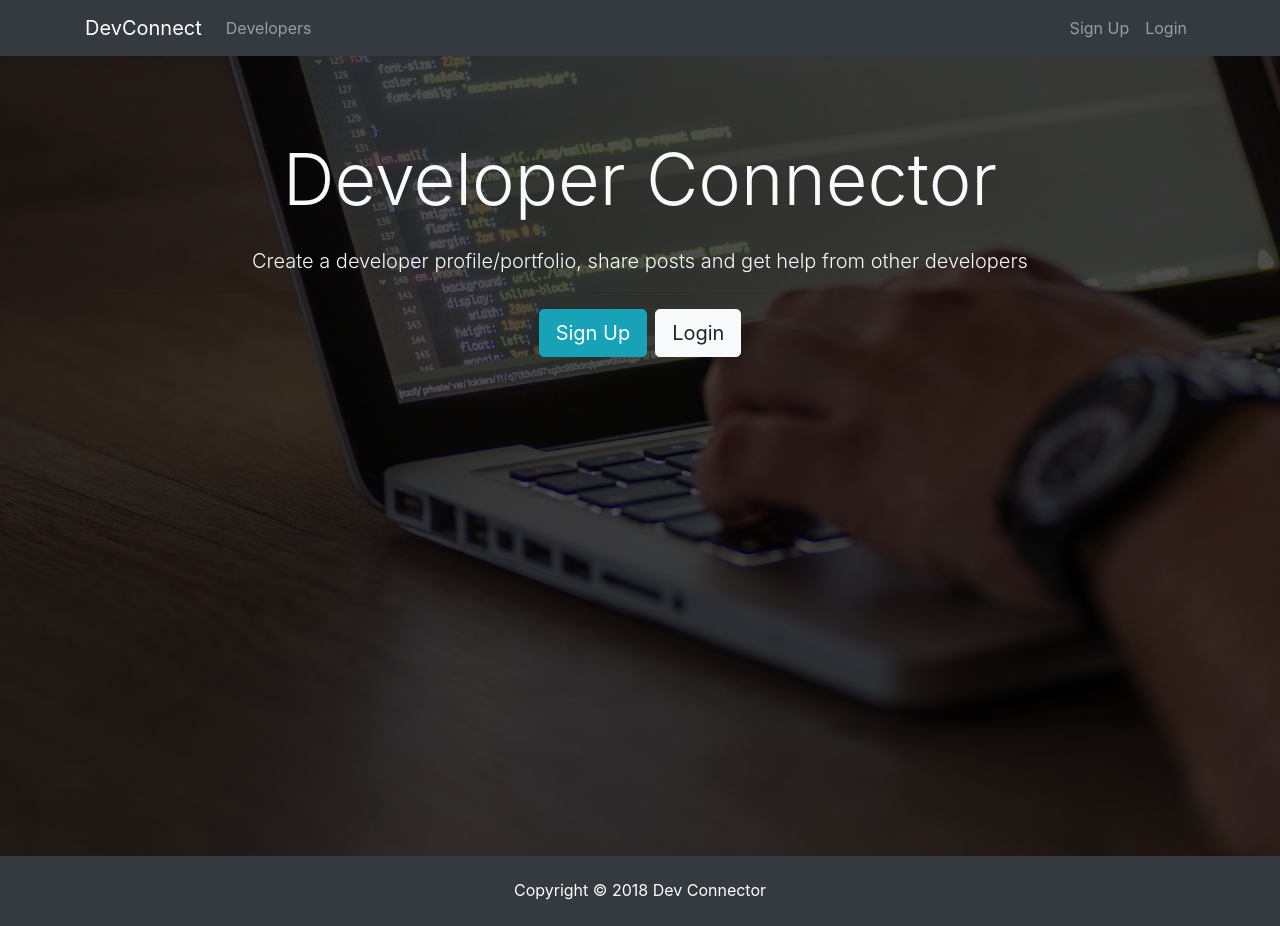
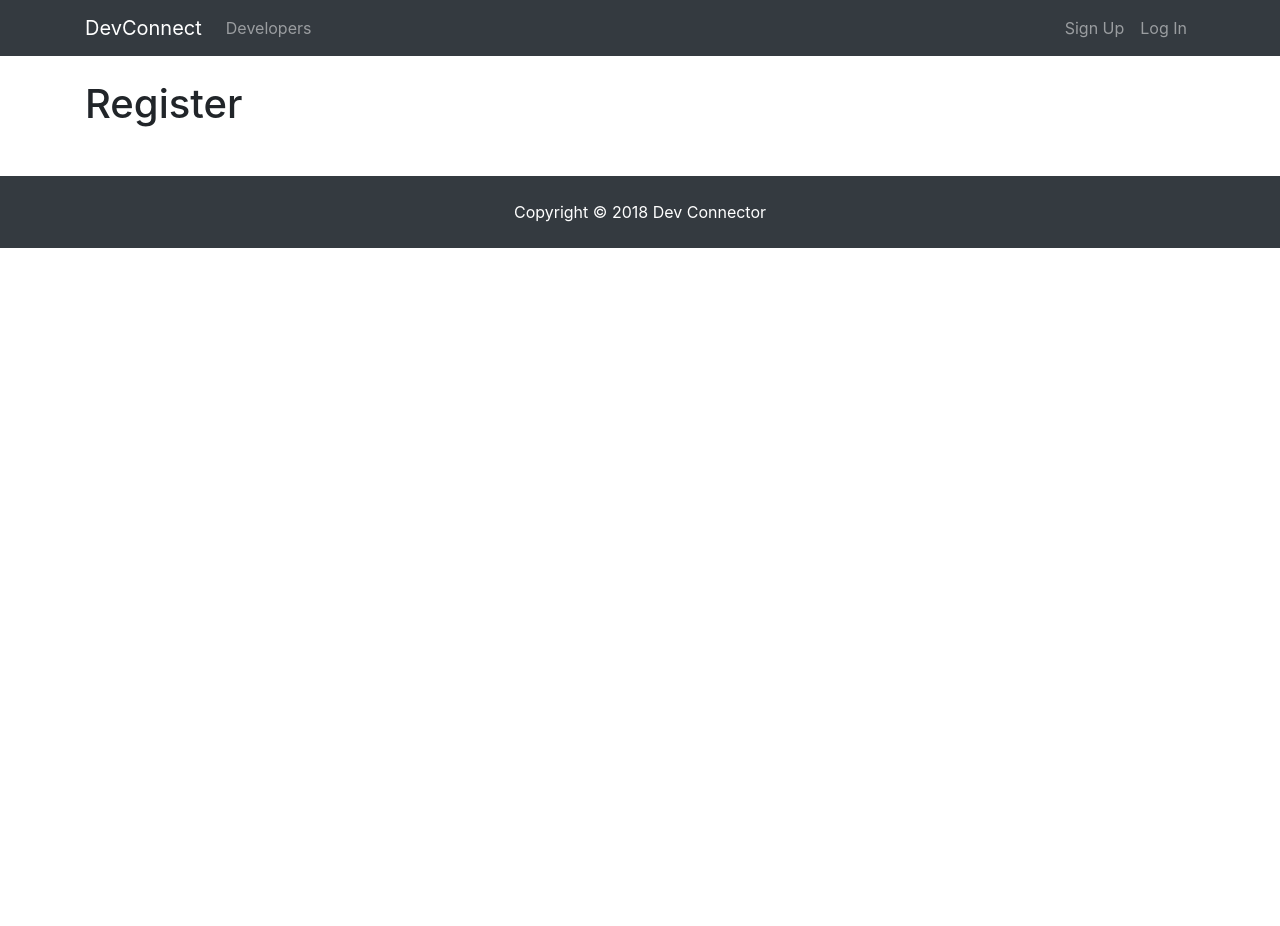
Before and after one commit to brodwen83/real-mern-app, a React (Create React App) app in the folder client/: page /register in a window 1280 px wide. After the commit the page ends 800 px from the top, so only its background shows below. Built offline with nearby package versions, Linux system fonts and the light colour scheme.

Commit message:
Setting up routes

```diff
--- a/client/package.json
+++ b/client/package.json
@@ -5,6 +5,7 @@
   "dependencies": {
     "react": "^16.6.3",
     "react-dom": "^16.6.3",
+    "react-router-dom": "^4.3.1",
     "react-scripts": "2.1.1"
   },
   "scripts": {
--- a/client/src/App.js
+++ b/client/src/App.js
@@ -1,18 +1,28 @@
 import React, { Component } from "react";
 import "./App.css";
+
+import { BrowserRouter, Route } from "react-router-dom";
 
 import NavBar from "./components/layouts/NavBar";
 import Landing from "./components/layouts/Landing";
 import Footer from "./components/layouts/Footer";
+import Register from "./components/auth/Register";
+import Login from "./components/auth/Login";
 
 class App extends Component {
   render() {
     return (
-      <div>
-        <NavBar />
-        <Landing />
-        <Footer />
-      </div>
+      <BrowserRouter>
+        <div className="App">
+          <NavBar />
+          <Route path="/" exact component={Landing} />
+          <div className="container">
+            <Route path="/register" exact component={Register} />
+            <Route path="/login" exact component={Login} />
+          </div>
+          <Footer />
+        </div>
+      </BrowserRouter>
     );
   }
 }
--- /dev/null
+++ b/client/src/components/auth/Login.js
@@ -0,0 +1,13 @@
+import React, { Component } from "react";
+
+class Login extends Component {
+  render() {
+    return (
+      <div>
+        <h1>Login</h1>
+      </div>
+    );
+  }
+}
+
+export default Login;
--- /dev/null
+++ b/client/src/components/auth/Register.js
@@ -0,0 +1,13 @@
+import React, { Component } from "react";
+
+class Register extends Component {
+  render() {
+    return (
+      <div>
+        <h1>Register</h1>
+      </div>
+    );
+  }
+}
+
+export default Register;
--- a/client/src/components/layouts/Landing.js
+++ b/client/src/components/layouts/Landing.js
@@ -1,4 +1,6 @@
 import React, { Component } from "react";
+
+import { Link } from "react-router-dom";
 
 class Landing extends Component {
   render() {
@@ -14,12 +16,12 @@
                   from other developers
                 </p>
                 <hr />
-                <a href="register.html" className="btn btn-lg btn-info mr-2">
-                  Sign Up
-                </a>
-                <a href="login.html" className="btn btn-lg btn-light">
+                <Link to="/register" className="btn btn-lg btn-info mr-2">
+                  Register
+                </Link>
+                <Link to="/login" className="btn btn-lg btn-light">
                   Login
-                </a>
+                </Link>
               </div>
             </div>
           </div>
--- a/client/src/components/layouts/NavBar.js
+++ b/client/src/components/layouts/NavBar.js
@@ -1,4 +1,6 @@
 import React, { Component } from "react";
+
+import { Link } from "react-router-dom";
 
 class NavBar extends Component {
   render() {
@@ -6,9 +8,9 @@
       <div>
         <nav className="navbar navbar-expand-sm navbar-dark bg-dark mb-4">
           <div className="container">
-            <a className="navbar-brand" href="landing.html">
+            <Link to="/" className="navbar-brand">
               DevConnect
-            </a>
+            </Link>
             <button
               className="navbar-toggler"
               type="button"
@@ -21,22 +23,22 @@
             <div className="collapse navbar-collapse" id="mobile-nav">
               <ul className="navbar-nav mr-auto">
                 <li className="nav-item">
-                  <a className="nav-link" href="profiles.html">
+                  <Link to="/profiles" className="nav-link">
                     Developers
-                  </a>
+                  </Link>
                 </li>
               </ul>
 
               <ul className="navbar-nav ml-auto">
                 <li className="nav-item">
-                  <a className="nav-link" href="register.html">
+                  <Link to="/register" className="nav-link">
                     Sign Up
-                  </a>
+                  </Link>
                 </li>
                 <li className="nav-item">
-                  <a className="nav-link" href="login.html">
-                    Login
-                  </a>
+                  <Link to="/login" className="nav-link">
+                    Log In
+                  </Link>
                 </li>
               </ul>
             </div>
```
Also changed, not shown: 1 other file (tests, documents, lock files or other folders).
